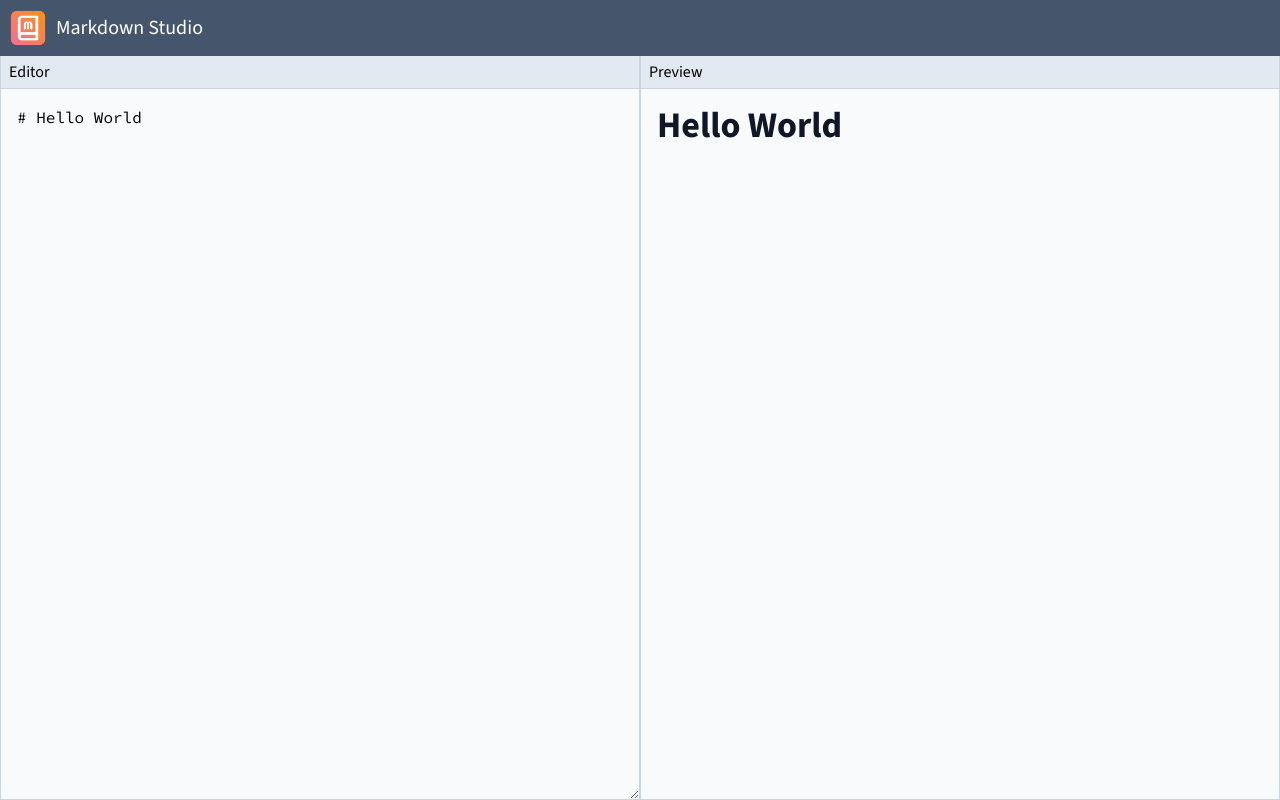
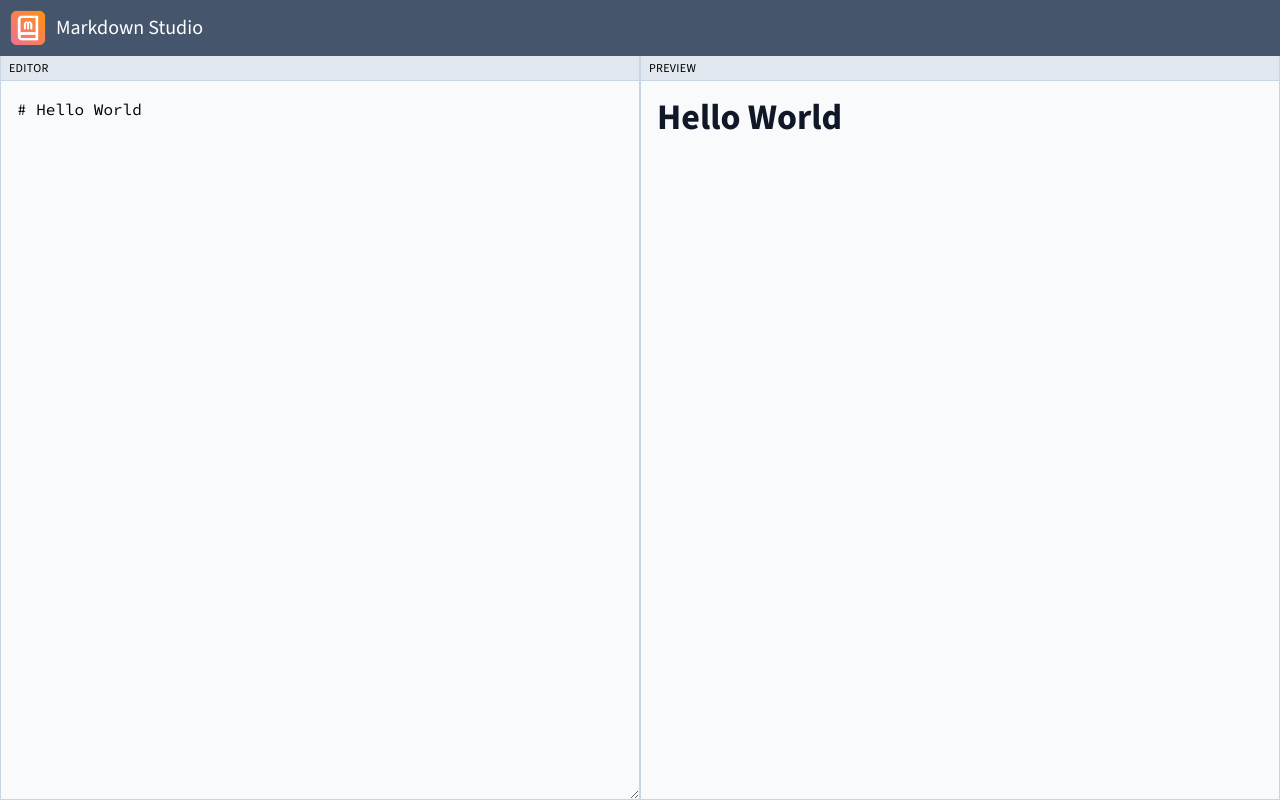
Before and after one commit to joeattardi/markdown-studio, a React (Vite) app: page / in a window 1280 px wide. Built offline with nearby package versions, Linux system fonts and the light colour scheme.

Commit message:
Header style changes

```diff
--- a/src/MarkdownEditor.tsx
+++ b/src/MarkdownEditor.tsx
@@ -6,7 +6,7 @@ type MarkdownEditorProps = {
 export default function MarkdownEditor({ markdown, onChange }: MarkdownEditorProps) {
     return (
         <div className="flex flex-col bg-slate-200">
-            <header className="px-2 py-1 border border-slate-300 border-b-0 border-t-0">Editor</header>
+            <header className="px-2 py-1 border border-slate-300 border-b-0 border-t-0 uppercase text-xs tracking-wide">Editor</header>
             <textarea
                 className="bg-slate-50 flex-grow border border-slate-300 font-mono p-4 outline-none"
                 value={markdown}
--- a/src/MarkdownPreview.tsx
+++ b/src/MarkdownPreview.tsx
@@ -7,7 +7,7 @@ type MarkdownPreviewProps = {
 export default function MarkdownPreview({ markdown }: MarkdownPreviewProps) {
     return (
         <div className="flex flex-col bg-slate-200">
-            <header className="px-2 py-1 border border-slate-300 border-b-0 border-t-0">Preview</header>
+            <header className="px-2 py-1 border border-slate-300 border-b-0 border-t-0 uppercase text-xs tracking-wide">Preview</header>
             <div
                 className="bg-slate-50 flex-grow border border-slate-300 p-4 prose max-w-none"
             >
```
